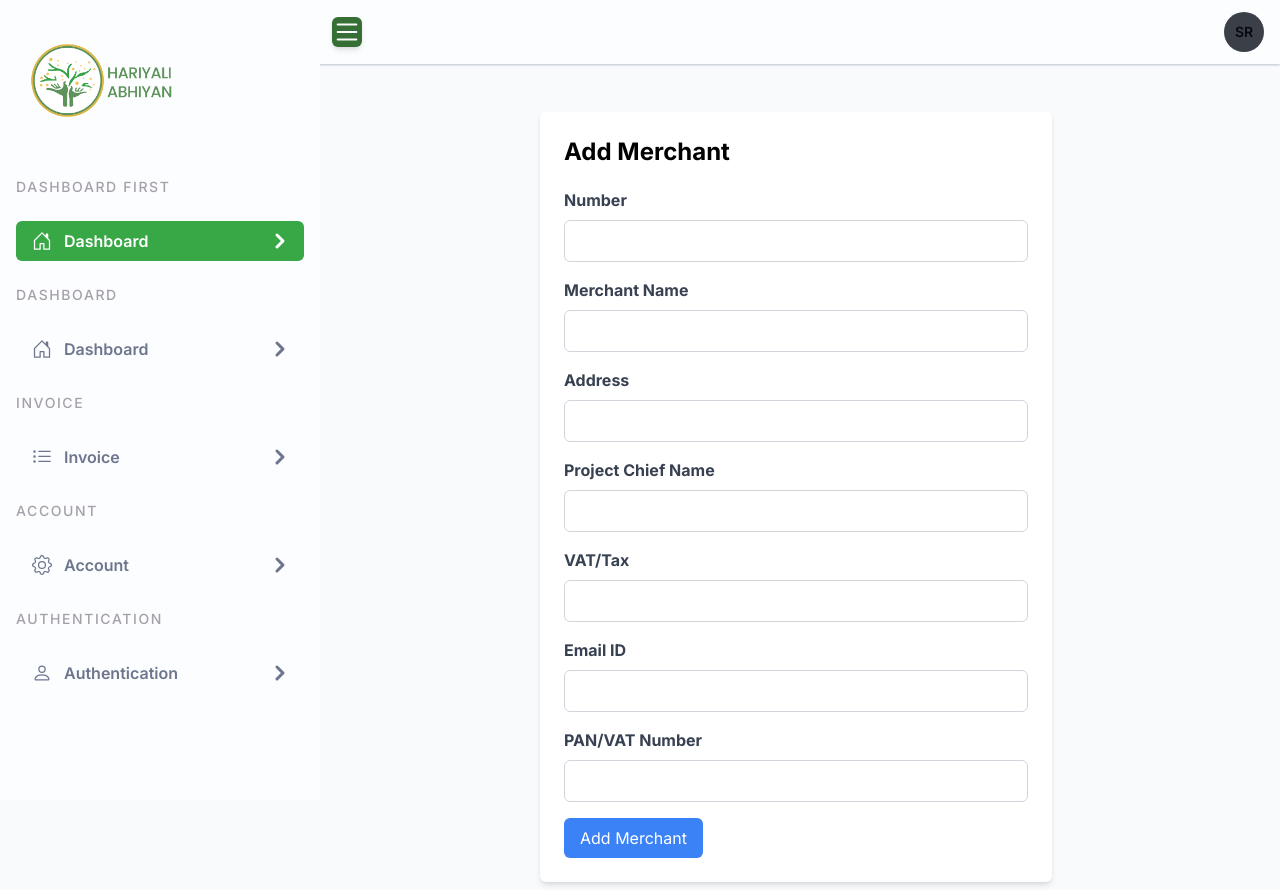
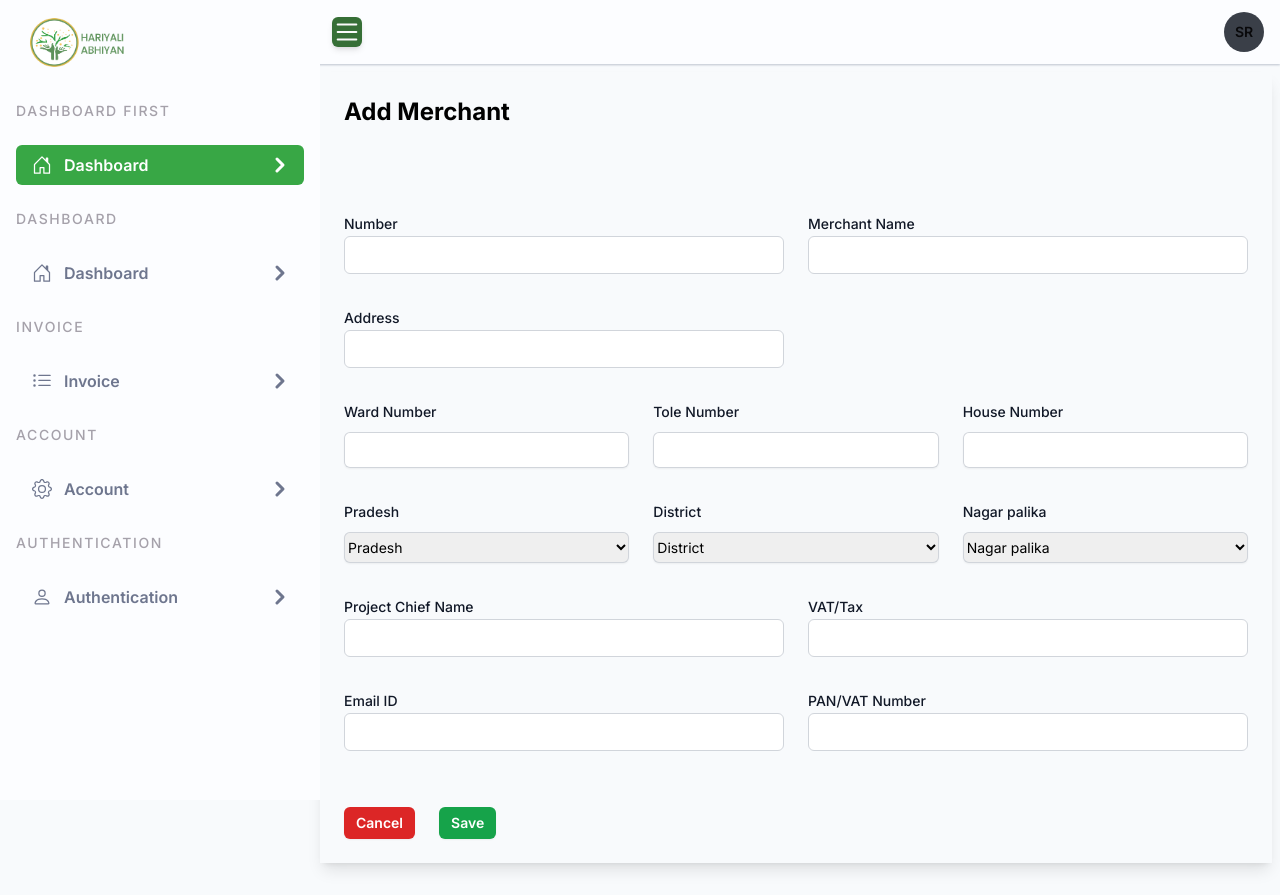
Before and after one commit to prabinchamlingrai/Hariyali-dashboard-nextjs, a Next.js app: page /AddMerchantForm in a window 1280 px wide. Built offline with nearby package versions, Linux system fonts and the light colour scheme.

Commit message:
Merchant form

```diff
--- a/app/AddMerchantForm/page.tsx
+++ b/app/AddMerchantForm/page.tsx
@@ -1,20 +1,19 @@
-'use client'
-import React, { useState } from 'react';
-import { ZodError } from 'zod';
-import merchantSchema from '../merchantSchema';
+"use client";
+import React, { useState } from "react";
+import { ZodError } from "zod";
+import merchantSchema from "../merchantSchema";
 
 // Define Zod schema for form validation
 
-
 const AddMerchantForm: React.FC = () => {
   const [formData, setFormData] = useState({
-    number: '',
-    name: '',
-    address: '',
-    projectChiefName: '',
-    vatTax: '',
-    email: '',
-    panVatNumber: '',
+    number: "",
+    name: "",
+    address: "",
+    projectChiefName: "",
+    vatTax: "",
+    email: "",
+    panVatNumber: "",
   });
   const [formErrors, setFormErrors] = useState<Record<string, string>>({});
 
@@ -32,13 +31,13 @@ const AddMerchantForm: React.FC = () => {
       console.log("Form data is valid:", formData);
       // Reset form data after successful submission
       setFormData({
-        number: '',
-        name: '',
-        address: '',
-        projectChiefName: '',
-        vatTax: '',
-        email: '',
-        panVatNumber: '',
+        number: "",
+        name: "",
+        address: "",
+        projectChiefName: "",
+        vatTax: "",
+        email: "",
+        panVatNumber: "",
       });
       // Clear any previous errors
       setFormErrors({});
@@ -46,7 +45,7 @@ const AddMerchantForm: React.FC = () => {
       if (error instanceof ZodError) {
         // If there are validation errors, set them in state
         const fieldErrors: Record<string, string> = {};
-        error.errors.forEach(err => {
+        error.errors.forEach((err) => {
           if (err.path) {
             fieldErrors[err.path[0]] = err.message;
           }
@@ -57,47 +56,313 @@ const AddMerchantForm: React.FC = () => {
   };
 
   return (
-    <div className="max-w-lg mx-auto mt-10 p-6 bg-white rounded-md shadow-md">
+    <div className="flex flex-col shadow-lg mb-6 justify-center items-center">
+      <main className="flex flex-1 flex-col justify-items-center gap-4 p-4 lg:gap-6 lg:p-6  ">
         <h1 className="text-2xl font-bold mb-5">Add Merchant</h1>
-      <form onSubmit={handleSubmit}>
-        <div className="mb-4">
-          <label htmlFor="number" className="block text-gray-700 font-bold mb-2">Number</label>
-          <input type="number" id="number" name="number" value={formData.number} onChange={handleChange} className={`w-full px-4 py-2 rounded-md border ${formErrors.number ? 'border-red-500' : 'border-gray-300'} focus:outline-none focus:border-blue-500`} />
-          {formErrors.number && <p className="text-red-500">{formErrors.number}</p>}
+        <div className="flex  items-center">
+          <form
+            onSubmit={handleSubmit}
+            className="mt-10 grid grid-cols-1 gap-x-6 gap-y-8 sm:grid-cols-6"
+          >
+            {/* Number */}
+            <div className="sm:col-span-3">
+              <label
+                htmlFor="number"
+                className="block text-sm font-medium leading-6  text-gray-900"
+              >
+                Number
+              </label>
+              <input
+                type="text"
+                id="number"
+                name="number"
+                value={formData.number}
+                onChange={handleChange}
+                className={`w-full px-4 py-1.5 rounded-md border ${formErrors.number ? "border-red-500" : "border-gray-300"
+                  } focus:outline-none focus:border-blue-500`}
+              />
+              {formErrors.number && (
+                <p className="text-red-500">{formErrors.number}</p>
+              )}
             </div>
 
-        <div className="mb-4">
-          <label htmlFor="name" className="block text-gray-700 font-bold mb-2">Merchant Name</label>
-          <input type="text" id="name" name="name" value={formData.name} onChange={handleChange} className={`w-full px-4 py-2 rounded-md border ${formErrors.name ? 'border-red-500' : 'border-gray-300'} focus:outline-none focus:border-blue-500`} />
-          {formErrors.name && <p className="text-red-500">{formErrors.name}</p>}
+            {/* Merchant Name */}
+            <div className="sm:col-span-3">
+              <label
+                htmlFor="name"
+                className="block text-sm font-medium leading-6  text-gray-900"
+              >
+                Merchant Name
+              </label>
+              <input
+                type="text"
+                id="name"
+                name="name"
+                value={formData.name}
+                onChange={handleChange}
+                className={`w-full px-4 py-1.5 rounded-md border ${formErrors.name ? "border-red-500" : "border-gray-300"
+                  } focus:outline-none focus:border-blue-500`}
+              />
+              {formErrors.name && (
+                <p className="text-red-500">{formErrors.name}</p>
+              )}
             </div>
-        <div className="mb-4">
-          <label htmlFor="address" className="block text-gray-700 font-bold mb-2">Address</label>
-          <input type="text" id="address" name="address" value={formData.address} onChange={handleChange} className={`w-full px-4 py-2 rounded-md border ${formErrors.address ? 'border-red-500' : 'border-gray-300'} focus:outline-none focus:border-blue-500`} />
-          {formErrors.address && <p className="text-red-500">{formErrors.address}</p>}
+            {/* Address */}
+            <div className="sm:col-span-3">
+              <label
+                htmlFor="address"
+                className="block text-sm font-medium leading-6  text-gray-900"
+              >
+                Address
+              </label>
+              <input
+                type="text"
+                id="address"
+                name="address"
+                value={formData.address}
+                onChange={handleChange}
+                className={`w-full px-4 py-1.5 rounded-md border ${formErrors.address ? "border-red-500" : "border-gray-300"
+                  } focus:outline-none focus:border-blue-500`}
+              />
+              {formErrors.address && (
+                <p className="text-red-500">{formErrors.address}</p>
+              )}
             </div>
-        <div className="mb-4">
-          <label htmlFor="projectChiefName" className="block text-gray-700 font-bold mb-2">Project Chief Name</label>
-          <input type="text" id="projectChiefName" name="projectChiefName" value={formData.projectChiefName} onChange={handleChange} className={`w-full px-4 py-2 rounded-md border ${formErrors.projectChiefName ? 'border-red-500' : 'border-gray-300'} focus:outline-none focus:border-blue-500`} />
-          {formErrors.projectChiefName && <p className="text-red-500">{formErrors.projectChiefName}</p>}
+            {/* Ward Number */}
+            <div className="sm:col-span-2 sm:col-start-1">
+              <label
+                htmlFor="ward-number"
+                className="block text-sm font-medium leading-6 text-gray-900"
+              >
+                Ward Number
+              </label>
+              <div className="mt-2">
+                <input
+                  type="text"
+                  name="ward-number"
+                  id="ward-number"
+                  autoComplete="address-level2"
+                  className="block w-full rounded-md border-0 py-1.5 text-gray-900 shadow-sm ring-1 ring-inset ring-gray-300 placeholder:text-gray-400 focus:ring-2 focus:ring-inset focus:ring-indigo-600 sm:text-sm sm:leading-6"
+                />
               </div>
-        <div className="mb-4">
-          <label htmlFor="vatTax" className="block text-gray-700 font-bold mb-2">VAT/Tax</label>
-          <input type="text" id="vatTax" name="vatTax" value={formData.vatTax} onChange={handleChange} className={`w-full px-4 py-2 rounded-md border ${formErrors.vatTax ? 'border-red-500' : 'border-gray-300'} focus:outline-none focus:border-blue-500`} />
-          {formErrors.vatTax && <p className="text-red-500">{formErrors.vatTax}</p>}
             </div>
-        <div className="mb-4">
-          <label htmlFor="email" className="block text-gray-700 font-bold mb-2">Email ID</label>
-          <input type="email" id="email" name="email" value={formData.email} onChange={handleChange} className={`w-full px-4 py-2 rounded-md border ${formErrors.email ? 'border-red-500' : 'border-gray-300'} focus:outline-none focus:border-blue-500`} />
-          {formErrors.email && <p className="text-red-500">{formErrors.email}</p>}
+            {/* Tole Number */}
+            <div className="sm:col-span-2">
+              <label
+                htmlFor="tole-number"
+                className="block text-sm font-medium leading-6 text-gray-900"
+              >
+                Tole Number
+              </label>
+              <div className="mt-2">
+                <input
+                  type="text"
+                  name="tole-number"
+                  id="tole-number"
+                  autoComplete="address-level1"
+                  className="block w-full rounded-md border-0 py-1.5 text-gray-900 shadow-sm ring-1 ring-inset ring-gray-300 placeholder:text-gray-400 focus:ring-2 focus:ring-inset focus:ring-indigo-600 sm:text-sm sm:leading-6"
+                />
               </div>
-        <div className="mb-4">
-          <label htmlFor="panVatNumber" className="block text-gray-700 font-bold mb-2">PAN/VAT Number</label>
-          <input type="text" id="panVatNumber" name="panVatNumber" value={formData.panVatNumber} onChange={handleChange} className={`w-full px-4 py-2 rounded-md border ${formErrors.panVatNumber ? 'border-red-500' : 'border-gray-300'} focus:outline-none focus:border-blue-500`} />
-          {formErrors.panVatNumber && <p className="text-red-500">{formErrors.panVatNumber}</p>}
             </div>
-        <button type="submit" className="bg-blue-500 text-white px-4 py-2 rounded-md hover:bg-blue-600 focus:outline-none focus:bg-blue-600 transition-colors">Add Merchant</button>
+            {/* House Number */}
+            <div className="sm:col-span-2">
+              <label
+                htmlFor="house-number"
+                className="block text-sm font-medium leading-6 text-gray-900"
+              >
+                House Number
+              </label>
+              <div className="mt-2">
+                <input
+                  type="text"
+                  name="house-number"
+                  id="house-number"
+                  autoComplete="postal-code"
+                  className="block w-full rounded-md border-0 py-1.5 text-gray-900 shadow-sm ring-1 ring-inset ring-gray-300 placeholder:text-gray-400 focus:ring-2 focus:ring-inset focus:ring-indigo-600 sm:text-sm sm:leading-6"
+                />
+              </div>
+            </div>
+
+            {/* Pradesh */}
+            <div className="sm:col-span-2">
+              <label
+                htmlFor="pradesh"
+                className="block text-sm font-medium leading-6 text-gray-900"
+              >
+                Pradesh
+              </label>
+              <div className="mt-2">
+                <select
+                  id="pradesh"
+                  name="pradesh"
+                  autoComplete="country-name"
+                  className="block w-full rounded-md border-0 py-1.5 shadow-sm ring-1 ring-inset ring-gray-300 focus:ring-2 focus:ring-inset focus:ring-indigo-600 sm:max-w-xs sm:text-sm sm:leading-6"
+                >
+                  <option>Pradesh</option>
+                  <option>Pradesh 1</option>
+                  <option>Pradesh 2</option>
+                  <option>Pradesh 3</option>
+                  <option>Pradesh 4</option>
+                  <option>Pradesh 5</option>
+                </select>
+              </div>
+            </div>
+            {/* District */}
+            <div className="sm:col-span-2">
+              <label
+                htmlFor="district"
+                className="block text-sm font-medium leading-6 text-gray-900"
+              >
+                District
+              </label>
+              <div className="mt-2">
+                <select
+                  id="district"
+                  name="district"
+                  autoComplete="country-name"
+                  className="block w-full rounded-md border-0 py-1.5 shadow-sm ring-1 ring-inset ring-gray-300 focus:ring-2 focus:ring-inset focus:ring-indigo-600 sm:max-w-xs sm:text-sm sm:leading-6"
+                >
+                  <option>District</option>
+                  <option>District 1</option>
+                  <option>District 2</option>
+                  <option>District 3</option>
+                  <option>District 4</option>
+                  <option>District 5</option>
+                </select>
+              </div>
+            </div>
+
+            {/* Nagar palika */}
+            <div className="sm:col-span-2">
+              <label
+                htmlFor="nagar-palika"
+                className="block text-sm font-medium leading-6 text-gray-900"
+              >
+                Nagar palika
+              </label>
+              <div className="mt-2">
+                <select
+                  id="nagar-palika"
+                  name="nagar-palika"
+                  autoComplete="country-name"
+                  className="block w-full rounded-md border-0 py-1.5 shadow-sm ring-1 ring-inset ring-gray-300 focus:ring-2 focus:ring-inset focus:ring-indigo-600 sm:max-w-xs sm:text-sm sm:leading-6"
+                >
+                  <option>Nagar palika</option>
+                  <option>Nagar palika 1</option>
+                  <option>Nagar palika 2</option>
+                  <option>Nagar palika 3</option>
+                  <option>Nagar palika 4</option>
+                  <option>Nagar palika 5</option>
+                </select>
+              </div>
+            </div>
+
+            {/* Project Chief Name */}
+            <div className="sm:col-span-3">
+              <label
+                htmlFor="projectChiefName"
+                className="block text-sm font-medium leading-6  text-gray-900"
+              >
+                Project Chief Name
+              </label>
+              <input
+                type="text"
+                id="projectChiefName"
+                name="projectChiefName"
+                value={formData.projectChiefName}
+                onChange={handleChange}
+                className={`w-full px-4 py-1.5 rounded-md border ${formErrors.projectChiefName
+                  ? "border-red-500"
+                  : "border-gray-300"
+                  } focus:outline-none focus:border-blue-500`}
+              />
+              {formErrors.projectChiefName && (
+                <p className="text-red-500">{formErrors.projectChiefName}</p>
+              )}
+            </div>
+            {/* VAT/Tax */}
+            <div className="sm:col-span-3">
+              <label
+                htmlFor="vatTax"
+                className="block text-sm font-medium leading-6  text-gray-900"
+              >
+                VAT/Tax
+              </label>
+              <input
+                type="text"
+                id="vatTax"
+                name="vatTax"
+                value={formData.vatTax}
+                onChange={handleChange}
+                className={`w-full px-4 py-1.5 rounded-md border ${formErrors.vatTax ? "border-red-500" : "border-gray-300"
+                  } focus:outline-none focus:border-blue-500`}
+              />
+              {formErrors.vatTax && (
+                <p className="text-red-500">{formErrors.vatTax}</p>
+              )}
+            </div>
+            {/* Email ID */}
+            <div className="sm:col-span-3">
+              <label
+                htmlFor="email"
+                className="block text-sm font-medium leading-6  text-gray-900"
+              >
+                Email ID
+              </label>
+              <input
+                type="email"
+                id="email"
+                name="email"
+                value={formData.email}
+                onChange={handleChange}
+                className={`w-full px-4 py-1.5 rounded-md border ${formErrors.email ? "border-red-500" : "border-gray-300"
+                  } focus:outline-none focus:border-blue-500`}
+              />
+              {formErrors.email && (
+                <p className="text-red-500">{formErrors.email}</p>
+              )}
+            </div>
+            {/* PAN/VAT Number */}
+            <div className="sm:col-span-3">
+              <label
+                htmlFor="panVatNumber"
+                className="block text-sm font-medium leading-6  text-gray-900"
+              >
+                PAN/VAT Number
+              </label>
+              <input
+                type="text"
+                id="panVatNumber"
+                name="panVatNumber"
+                value={formData.panVatNumber}
+                onChange={handleChange}
+                className={`w-full px-4 py-1.5 rounded-md border ${formErrors.panVatNumber ? "border-red-500" : "border-gray-300"
+                  } focus:outline-none focus:border-blue-500`}
+              />
+              {formErrors.panVatNumber && (
+                <p className="text-red-500">{formErrors.panVatNumber}</p>
+              )}
+            </div>
+            <div className="mt-6 flex items-end justify-start gap-x-6">
+              <button
+                type="button"
+                className="rounded-md bg-red-600 px-3 py-1.5 text-sm font-semibold text-white shadow-sm hover:bg-red-700 focus:outline-none focus:ring-2 focus:ring-offset-2 focus:ring-red-500"
+              >
+                Cancel
+              </button>
+              <button
+                type="submit"
+                className="rounded-md bg-green-600 px-3 py-1.5 text-sm font-semibold text-white shadow-sm hover:bg-green-700 focus:outline-none focus:ring-2 focus:ring-offset-2 focus:ring-green-500"
+              >
+                Save
+              </button>
+            </div>
+
+
+
           </form>
+        </div>
+      </main>
     </div>
   );
 };
--- a/app/components/image.tsx
+++ b/app/components/image.tsx
@@ -6,7 +6,7 @@ const MyImageComponent: React.FC = () => {
       <Image
         src="/hariyali-abhiyan-logo-3.png"
         alt=""
-        width={150}
+        width={100}
         height={35}
         objectFit="cover"
       />
--- a/app/components/sidebar.tsx
+++ b/app/components/sidebar.tsx
@@ -18,7 +18,7 @@ export default function SideBar() {
 
     return (
         <aside className={asideStyle}>
-            <div className="flex relative items-center p-5 px-3.5">
+            <div className="flex relative items-center p-0.5 px-3.5">
                 {/* <Image alt="" src='/hariyali-abhiyan-logo-3.png' className="w-40 mx-3.5 min-h-fit" width={35} height={35} /> */}
 
                 <MyImageComponent/>
```
Lines whose indentation alone changed are shown as unchanged.
